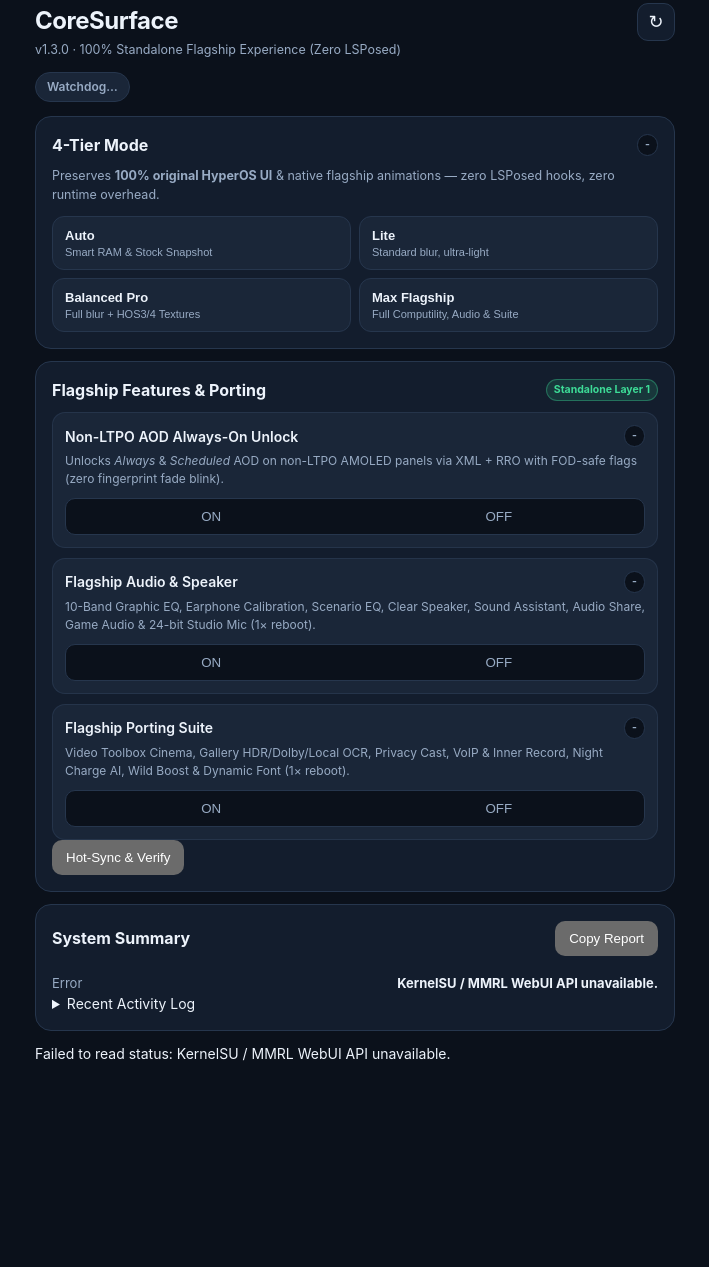
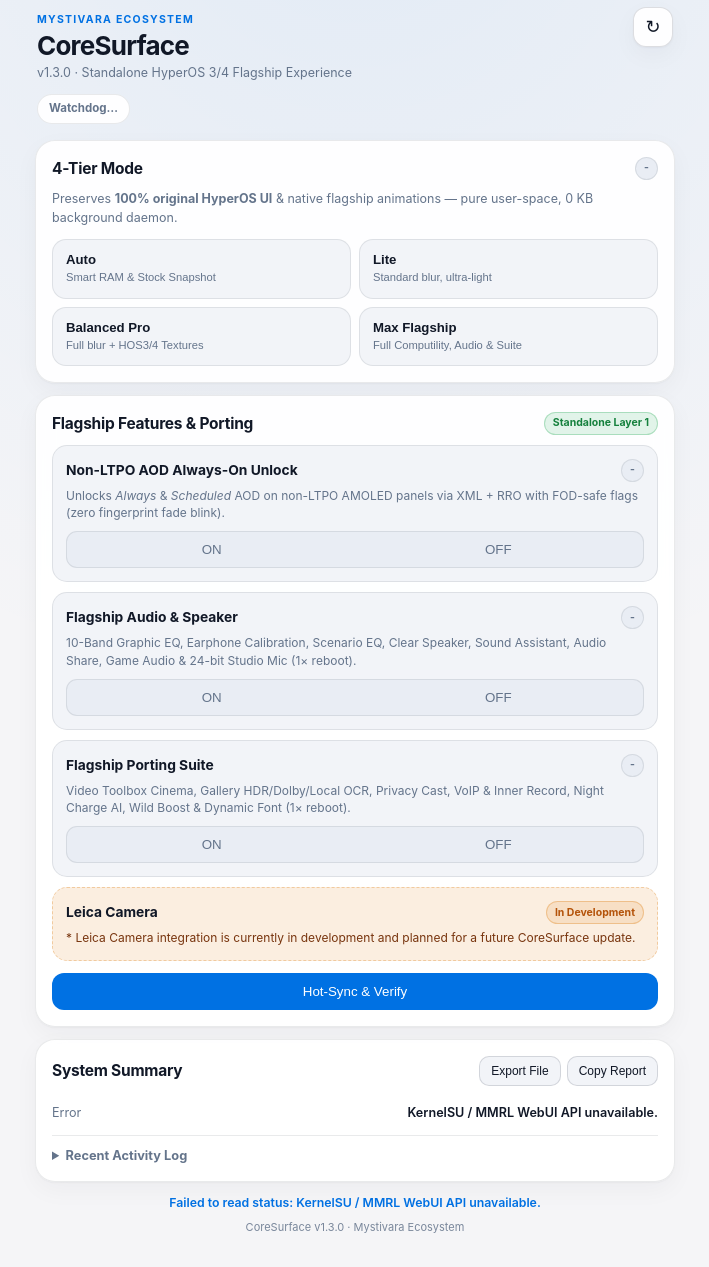
Before and after one commit to mystivara-creator/CoreSurface, a plain HTML site: page webroot/index.html in a window 1280 px wide. Shown: the part 13-1280 px from the top of the page, without its empty margins (285-994 px from the left). Before the commit the page ends 1113 px from the top, so only its background shows below. Drawn offline with Linux system fonts and the light colour scheme.

Commit message:
polish(v1.3.0): Auto Light/Dark WebUI, one-tap diag export, Leica roadmap notice & clean copy

```diff
--- a/webroot/index.html
+++ b/webroot/index.html
@@ -3,6 +3,7 @@
 <head>
   <meta charset="utf-8">
   <meta name="viewport" content="width=device-width, initial-scale=1, viewport-fit=cover">
+  <meta name="color-scheme" content="light dark">
   <title>CoreSurface v1.3.0</title>
   <link rel="stylesheet" href="style.css">
 </head>
@@ -11,10 +12,11 @@
     <header class="hero">
       <div class="hero-top">
         <div>
+          <span class="eyebrow">MYSTIVARA ECOSYSTEM</span>
           <h1>CoreSurface</h1>
-          <p class="subtitle">v1.3.0 · 100% Standalone Flagship Experience (Zero LSPosed)</p>
+          <p class="subtitle">v1.3.0 · Standalone HyperOS 3/4 Flagship Experience</p>
         </div>
-        <button id="btn-refresh" class="btn-icon" type="button" aria-label="Refresh status">↻</button>
+        <button id="btn-refresh" class="btn-icon" type="button" aria-label="Refresh status" title="Refresh status">↻</button>
       </div>
       <div class="badge-row">
         <span id="watchdog-badge" class="badge badge-neutral">Watchdog…</span>
@@ -44,7 +46,7 @@
         <h2>4-Tier Mode</h2>
         <span id="active-tier-pill" class="pill">-</span>
       </div>
-      <p class="hint">Preserves <strong>100% original HyperOS UI</strong> &amp; native flagship animations — zero LSPosed hooks, zero runtime overhead.</p>
+      <p class="hint">Preserves <strong>100% original HyperOS UI</strong> &amp; native flagship animations — pure user-space, 0 KB background daemon.</p>
       <div class="tier-grid">
         <button class="btn-tier" data-tier="auto" type="button">
           <strong>Auto</strong>
@@ -113,6 +115,16 @@
             <button type="button" data-val="0">OFF</button>
           </div>
         </div>
+
+        <div class="feat-card feat-roadmap" aria-label="Leica Camera Development Notice">
+          <div class="feat-head feat-head-compact">
+            <div class="feat-title-wrap">
+              <h3>Leica Camera</h3>
+              <span class="v-pill v-warn">In Development</span>
+            </div>
+            <p class="feat-desc">* Leica Camera integration is currently in development and planned for a future CoreSurface update.</p>
+          </div>
+        </div>
       </div>
 
       <div class="action-row">
@@ -121,9 +133,12 @@
     </section>
 
     <section class="card">
-      <div class="card-head">
+      <div class="card-head card-head-wrap">
         <h2>System Summary</h2>
-        <button id="btn-export-diag" class="btn btn-ghost" type="button">Copy Report</button>
+        <div class="diag-btn-group">
+          <button id="btn-save-diag" class="btn btn-ghost" type="button">Export File</button>
+          <button id="btn-export-diag" class="btn btn-ghost" type="button">Copy Report</button>
+        </div>
       </div>
       <div id="summary-list" class="kv-list">
         <div class="kv-row"><span>Loading status…</span><strong>…</strong></div>
@@ -138,7 +153,8 @@
     </section>
 
     <footer class="footer">
-      <span id="toast-msg" aria-live="polite"></span>
+      <span id="toast-msg" class="toast-msg" aria-live="polite"></span>
+      <p class="footer-note">CoreSurface v1.3.0 · Mystivara Ecosystem</p>
     </footer>
   </main>
 
--- a/webroot/style.css
+++ b/webroot/style.css
@@ -1,34 +1,86 @@
 :root {
-  color-scheme: dark;
-  --bg: #0b111b;
-  --surface: #131d2d;
-  --surface-alt: #1a2638;
-  --border: #26364d;
-  --text: #edf3fb;
-  --muted: #98abc4;
-  --accent: #6cb4ff;
-  --accent-bg: rgba(108, 180, 255, 0.14);
-  --ok: #3ddc97;
-  --ok-bg: rgba(61, 220, 151, 0.14);
-  --warn: #f5b942;
-  --warn-bg: rgba(245, 185, 66, 0.14);
-  --danger: #ff6b7a;
-  --danger-bg: rgba(255, 107, 122, 0.14);
-  --coreflow: #6ee7e7;
-  --coreflow-bg: rgba(110, 231, 231, 0.13);
-  --radius: 16px;
+  color-scheme: light dark;
+  --bg: #f5f5f7;
+  --bg-glow: radial-gradient(circle at 50% -10%, rgba(0, 113, 227, 0.08), transparent 55%);
+  --surface: rgba(255, 255, 255, 0.92);
+  --surface-alt: #f2f4f8;
+  --surface-inset: #e9edf4;
+  --border: rgba(15, 23, 42, 0.09);
+  --border-strong: rgba(15, 23, 42, 0.14);
+  --shadow: 0 1px 2px rgba(15, 23, 42, 0.04), 0 8px 24px rgba(15, 23, 42, 0.04);
+  --text: #111827;
+  --muted: #64748b;
+  --accent: #0071e3;
+  --accent-text: #ffffff;
+  --accent-bg: rgba(0, 113, 227, 0.1);
+  --accent-border: rgba(0, 113, 227, 0.28);
+  --ok: #15803d;
+  --ok-bg: rgba(22, 163, 74, 0.12);
+  --ok-border: rgba(22, 163, 74, 0.28);
+  --warn: #b45309;
+  --warn-bg: rgba(217, 119, 6, 0.12);
+  --warn-border: rgba(217, 119, 6, 0.3);
+  --danger: #dc2626;
+  --danger-bg: rgba(220, 38, 38, 0.1);
+  --danger-border: rgba(220, 38, 38, 0.28);
+  --coreflow: #0f766e;
+  --coreflow-bg: rgba(15, 118, 110, 0.12);
+  --coreflow-border: rgba(15, 118, 110, 0.28);
+  --banner-info-text: #0c4a6e;
+  --banner-warn-text: #78350f;
+  --banner-danger-text: #7f1d1d;
+  --banner-danger-sub: #991b1b;
+  --radius: 20px;
+}
+
+@media (prefers-color-scheme: dark) {
+  :root {
+    --bg: #080b10;
+    --bg-glow: radial-gradient(circle at 50% -10%, rgba(41, 151, 255, 0.14), transparent 55%);
+    --surface: rgba(20, 24, 32, 0.88);
+    --surface-alt: #181e28;
+    --surface-inset: #0f141c;
+    --border: rgba(255, 255, 255, 0.08);
+    --border-strong: rgba(255, 255, 255, 0.14);
+    --shadow: 0 2px 6px rgba(0, 0, 0, 0.28), 0 12px 32px rgba(0, 0, 0, 0.24);
+    --text: #f3f6fb;
+    --muted: #94a3b8;
+    --accent: #2997ff;
+    --accent-text: #061426;
+    --accent-bg: rgba(41, 151, 255, 0.14);
+    --accent-border: rgba(41, 151, 255, 0.34);
+    --ok: #34d399;
+    --ok-bg: rgba(52, 211, 153, 0.14);
+    --ok-border: rgba(52, 211, 153, 0.34);
+    --warn: #fbbf24;
+    --warn-bg: rgba(251, 191, 36, 0.14);
+    --warn-border: rgba(251, 191, 36, 0.34);
+    --danger: #fb7185;
+    --danger-bg: rgba(251, 113, 133, 0.14);
+    --danger-border: rgba(251, 113, 133, 0.35);
+    --coreflow: #5eead4;
+    --coreflow-bg: rgba(94, 234, 212, 0.14);
+    --coreflow-border: rgba(94, 234, 212, 0.34);
+    --banner-info-text: #dbeafe;
+    --banner-warn-text: #fef3c7;
+    --banner-danger-text: #ffe4e6;
+    --banner-danger-sub: #fecdd3;
+  }
 }
 
 * {
   box-sizing: border-box;
+  -webkit-tap-highlight-color: transparent;
 }
 
 body {
   margin: 0;
-  background: var(--bg);
+  min-height: 100vh;
+  background-color: var(--bg);
+  background-image: var(--bg-glow);
   color: var(--text);
-  font: 14px/1.5 -apple-system, BlinkMacSystemFont, "Segoe UI", Roboto, sans-serif;
-  padding: 16px 14px 36px;
+  font: 14px/1.5 -apple-system, BlinkMacSystemFont, "SF Pro Text", "Segoe UI", Roboto, sans-serif;
+  padding: calc(16px + env(safe-area-inset-top, 0px)) 14px calc(32px + env(safe-area-inset-bottom, 0px));
   -webkit-font-smoothing: antialiased;
 }
 
@@ -39,6 +91,7 @@ body {
 
 .hero {
   margin-bottom: 14px;
+  padding: 4px 2px 2px;
 }
 
 .hero-top {
@@ -48,34 +101,51 @@ body {
   gap: 12px;
 }
 
+.eyebrow {
+  display: inline-block;
+  font-size: 10.5px;
+  font-weight: 700;
+  letter-spacing: 0.12em;
+  color: var(--accent);
+  margin-bottom: 3px;
+}
+
 h1 {
   margin: 0;
-  font-size: 24px;
-  font-weight: 700;
-  letter-spacing: -0.02em;
+  font-size: 26px;
+  font-weight: 750;
+  letter-spacing: -0.03em;
+  line-height: 1.15;
 }
 
 .subtitle {
-  margin: 2px 0 0;
+  margin: 3px 0 0;
   color: var(--muted);
   font-size: 12.5px;
 }
 
 .btn-icon {
-  width: 38px;
-  height: 38px;
-  border-radius: 11px;
-  border: 1px solid var(--border);
+  width: 40px;
+  height: 40px;
+  flex-shrink: 0;
+  border-radius: 13px;
+  border: 1px solid var(--border-strong);
   background: var(--surface);
   color: var(--text);
   font-size: 18px;
   cursor: pointer;
+  box-shadow: var(--shadow);
+  transition: transform 0.14s ease, border-color 0.14s ease;
+}
+
+.btn-icon:active {
+  transform: scale(0.95);
 }
 
 .badge-row {
   display: flex;
   flex-wrap: wrap;
-  gap: 8px;
+  gap: 7px;
   margin-top: 12px;
 }
 
@@ -85,13 +155,13 @@ h1 {
   gap: 6px;
   padding: 5px 11px;
   border-radius: 999px;
-  font-size: 12px;
-  font-weight: 600;
+  font-size: 11.5px;
+  font-weight: 650;
   border: 1px solid transparent;
 }
 
 .badge-neutral {
-  background: var(--surface-alt);
+  background: var(--surface);
   color: var(--muted);
   border-color: var(--border);
 }
@@ -99,51 +169,52 @@ h1 {
 .badge-ok {
   background: var(--ok-bg);
   color: var(--ok);
-  border-color: rgba(61, 220, 151, 0.35);
+  border-color: var(--ok-border);
 }
 
 .badge-warn {
   background: var(--warn-bg);
   color: var(--warn);
-  border-color: rgba(245, 185, 66, 0.35);
+  border-color: var(--warn-border);
 }
 
 .badge-danger {
   background: var(--danger-bg);
   color: var(--danger);
-  border-color: rgba(255, 107, 122, 0.35);
+  border-color: var(--danger-border);
 }
 
 .badge-coreflow {
   background: var(--coreflow-bg);
   color: var(--coreflow);
-  border-color: rgba(110, 231, 231, 0.35);
+  border-color: var(--coreflow-border);
 }
 
 .banner {
-  border-radius: 14px;
+  border-radius: 16px;
   padding: 13px 15px;
   margin-bottom: 12px;
-  font-size: 13px;
+  font-size: 12.8px;
+  line-height: 1.45;
   border: 1px solid var(--border);
 }
 
 .banner-info {
   background: var(--accent-bg);
-  border-color: rgba(108, 180, 255, 0.35);
-  color: #d6eaff;
+  border-color: var(--accent-border);
+  color: var(--banner-info-text);
 }
 
 .banner-warn {
   background: var(--warn-bg);
-  border-color: rgba(245, 185, 66, 0.4);
-  color: #fde4a6;
+  border-color: var(--warn-border);
+  color: var(--banner-warn-text);
 }
 
 .banner-danger {
   background: var(--danger-bg);
-  border-color: rgba(255, 107, 122, 0.4);
-  color: #ffd7dc;
+  border-color: var(--danger-border);
+  color: var(--banner-danger-text);
   display: flex;
   flex-direction: column;
   gap: 10px;
@@ -151,8 +222,8 @@ h1 {
 
 .banner-danger p {
   margin: 4px 0 0;
-  font-size: 12.5px;
-  color: #f6b7bf;
+  font-size: 12.2px;
+  color: var(--banner-danger-sub);
 }
 
 .card {
@@ -161,10 +232,9 @@ h1 {
   border-radius: var(--radius);
   padding: 16px;
   margin-bottom: 12px;
-}
-
-.card-warn {
-  border-color: rgba(245, 185, 66, 0.45);
+  box-shadow: var(--shadow);
+  backdrop-filter: blur(14px);
+  -webkit-backdrop-filter: blur(14px);
 }
 
 .card-head {
@@ -175,20 +245,25 @@ h1 {
   margin-bottom: 10px;
 }
 
+.card-head-wrap {
+  flex-wrap: wrap;
+}
+
 .card-head h2 {
   margin: 0;
 }
 
 h2 {
   margin: 0 0 10px;
-  font-size: 16px;
-  font-weight: 650;
+  font-size: 15.5px;
+  font-weight: 700;
+  letter-spacing: -0.015em;
 }
 
 h3 {
   margin: 0;
-  font-size: 14px;
-  font-weight: 620;
+  font-size: 13.8px;
+  font-weight: 650;
 }
 
 .hint {
@@ -201,208 +276,9 @@ code {
   font-family: ui-monospace, SFMono-Regular, Menlo, monospace;
   font-size: 11.5px;
   background: var(--surface-alt);
-  padding: 1px 5px;
-  border-radius: 5px;
-}
-
-.kv-list {
-  display: flex;
-  flex-direction: column;
-}
-
-.kv-row {
-  display: flex;
-  justify-content: space-between;
-  align-items: baseline;
-  gap: 14px;
-  padding: 8px 0;
-  border-bottom: 1px solid rgba(38, 54, 77, 0.7);
-}
-
-.kv-row:last-child {
-  border-bottom: 0;
-  padding-bottom: 0;
-}
-
-.kv-row span {
-  color: var(--muted);
-  font-size: 13px;
-  flex-shrink: 0;
-}
-
-.kv-row strong {
-  text-align: right;
-  font-size: 13px;
-  line-height: 1.4;
-  word-break: normal;
-  overflow-wrap: break-word;
-  min-width: 0;
-}
-
-.feat-list {
-  display: flex;
-  flex-direction: column;
-  gap: 10px;
-}
-
-.feat-card {
-  background: var(--surface-alt);
-  border: 1px solid rgba(38, 54, 77, 0.9);
-  border-radius: 13px;
-  padding: 12px;
-}
-
-.feat-exp {
-  border-style: dashed;
-}
-
-.feat-head {
-  margin-bottom: 10px;
-}
-
-.feat-title-wrap {
-  display: flex;
-  flex-wrap: wrap;
-  justify-content: space-between;
-  align-items: center;
-  gap: 6px;
-}
-
-.meta-pills {
-  display: inline-flex;
-  flex-wrap: wrap;
-  gap: 5px;
-}
-
-.load-pill,
-.v-pill,
-.pill {
-  font-size: 10.5px;
-  font-weight: 650;
-  padding: 2px 7px;
-  border-radius: 999px;
-  white-space: nowrap;
-}
-
-.load-low {
-  background: rgba(61, 220, 151, 0.12);
-  color: #7ee3b4;
-}
-
-.load-med {
-  background: rgba(245, 185, 66, 0.14);
-  color: #f6ca6e;
-}
-
-.load-high {
-  background: rgba(255, 107, 122, 0.15);
-  color: #ff99a4;
-}
-
-.v-neutral,
-.pill {
-  background: var(--bg);
-  color: var(--muted);
-  border: 1px solid var(--border);
-}
-
-.v-ok,
-.pill.on {
-  background: var(--ok-bg);
-  color: var(--ok);
-  border: 1px solid rgba(61, 220, 151, 0.35);
-}
-
-.v-warn,
-.pill.warn {
-  background: var(--warn-bg);
-  color: var(--warn);
-  border: 1px solid rgba(245, 185, 66, 0.35);
-}
-
-.v-info {
-  background: var(--accent-bg);
-  color: var(--accent);
-  border: 1px solid rgba(108, 180, 255, 0.35);
-}
-
-.v-danger,
-.pill.danger {
-  background: var(--danger-bg);
-  color: var(--danger);
-  border: 1px solid rgba(255, 107, 122, 0.35);
-}
-
-.feat-desc {
-  margin: 5px 0 0;
-  font-size: 12px;
-  color: var(--muted);
-}
-
-.tag-warn {
-  font-size: 10.5px;
-  color: var(--warn);
-  background: var(--warn-bg);
   padding: 1px 6px;
   border-radius: 6px;
-  margin-left: 4px;
-  font-weight: 600;
-}
-
-.seg-group {
-  display: grid;
-  grid-auto-flow: column;
-  grid-auto-columns: 1fr;
-  background: var(--bg);
   border: 1px solid var(--border);
-  border-radius: 10px;
-  padding: 3px;
-  gap: 3px;
-}
-
-.seg-group.seg-grid-2x2 {
-  grid-auto-flow: row;
-  grid-template-columns: repeat(2, 1fr);
-}
-
-.seg-group button {
-  border: 0;
-  background: transparent;
-  color: var(--muted);
-  font: 600 12.5px/1.2 inherit;
-  padding: 7px 8px;
-  border-radius: 8px;
-  cursor: pointer;
-}
-
-.seg-group button.active {
-  background: var(--accent);
-  color: #091526;
-}
-
-.seg-group button:disabled {
-  opacity: 0.45;
-  cursor: not-allowed;
-}
-
-.btn {
-  border: 0;
-  border-radius: 10px;
-  padding: 10px 14px;
-  font: 600 13px/1.2 inherit;
-  cursor: pointer;
-}
-
-.btn-secondary {
-  background: var(--surface-alt);
-  color: var(--text);
-  border: 1px solid var(--border);
-}
-
-.btn-danger {
-  background: var(--danger);
-  color: #24070b;
-  align-self: flex-start;
 }
 
 .tier-grid {
@@ -422,29 +298,29 @@ code {
   flex-direction: column;
   align-items: flex-start;
   gap: 3px;
-  padding: 11px 12px;
-  border-radius: 12px;
+  padding: 12px 13px;
+  border-radius: 14px;
   border: 1px solid var(--border);
   background: var(--surface-alt);
   color: var(--text);
   text-align: left;
   cursor: pointer;
+  transition: border-color 0.15s ease, background 0.15s ease, transform 0.12s ease;
+}
+
+.btn-tier:active {
+  transform: scale(0.98);
 }
 
 .btn-tier strong {
-  font-size: 13px;
+  font-size: 13.2px;
+  font-weight: 680;
 }
 
 .btn-tier span {
-  font-size: 11px;
+  font-size: 11.2px;
   color: var(--muted);
-}
-
-.btn:disabled,
-.btn-tier:disabled,
-.btn-icon:disabled {
-  opacity: 0.55;
-  cursor: wait;
+  line-height: 1.35;
 }
 
 .btn-tier.active {
@@ -456,92 +332,277 @@ code {
   color: var(--accent);
 }
 
-.quick-actions {
+.feat-list {
+  display: flex;
+  flex-direction: column;
+  gap: 10px;
+}
+
+.feat-card {
+  background: var(--surface-alt);
+  border: 1px solid var(--border);
+  border-radius: 15px;
+  padding: 13px;
+}
+
+.feat-roadmap {
+  border-style: dashed;
+  border-color: var(--warn-border);
+  background: var(--warn-bg);
+}
+
+.feat-head {
+  margin-bottom: 10px;
+}
+
+.feat-head-compact {
+  margin-bottom: 0;
+}
+
+.feat-title-wrap {
   display: flex;
   flex-wrap: wrap;
-  gap: 8px;
-  margin-top: 10px;
-}
-
-.export-box {
-  width: 100%;
-  resize: vertical;
-  color: var(--text);
-}
-
-.summary-title {
-  font-size: 15px;
-  font-weight: 650;
-  cursor: pointer;
-  list-style: none;
-}
-
-.summary-title::-webkit-details-marker {
-  display: none;
-}
-
-.props-list {
-  list-style: none;
-  margin: 10px 0 0;
-  padding: 0;
-  display: flex;
-  flex-direction: column;
+  justify-content: space-between;
+  align-items: center;
   gap: 6px;
 }
 
-.props-list li {
-  display: flex;
-  align-items: baseline;
-  gap: 8px;
-  font-family: ui-monospace, SFMono-Regular, Menlo, monospace;
-  font-size: 11.5px;
-  background: var(--bg);
-  border: 1px solid rgba(38, 54, 77, 0.7);
-  border-radius: 8px;
-  padding: 7px 9px;
-  word-break: break-all;
+.v-pill,
+.pill {
+  font-size: 10.5px;
+  font-weight: 680;
+  padding: 2.5px 8px;
+  border-radius: 999px;
+  white-space: nowrap;
 }
 
-.prop-tier {
-  flex-shrink: 0;
-  font-family: inherit;
-  font-size: 9.5px;
-  font-weight: 700;
-  text-transform: uppercase;
-  padding: 2px 6px;
-  border-radius: 5px;
+.v-neutral,
+.pill {
+  background: var(--surface-inset);
+  color: var(--muted);
+  border: 1px solid var(--border);
+}
+
+.v-ok,
+.pill.on {
+  background: var(--ok-bg);
+  color: var(--ok);
+  border: 1px solid var(--ok-border);
+}
+
+.v-warn,
+.pill.warn {
+  background: var(--warn-bg);
+  color: var(--warn);
+  border: 1px solid var(--warn-border);
+}
+
+.v-info {
   background: var(--accent-bg);
   color: var(--accent);
+  border: 1px solid var(--accent-border);
 }
 
-.prop-warn {
-  background: var(--warn-bg);
-  color: var(--warn);
+.v-danger,
+.pill.danger {
+  background: var(--danger-bg);
+  color: var(--danger);
+  border: 1px solid var(--danger-border);
+}
+
+.feat-desc {
+  margin: 5px 0 0;
+  font-size: 12px;
+  line-height: 1.45;
+  color: var(--muted);
+}
+
+.feat-roadmap .feat-desc {
+  color: var(--banner-warn-text);
+}
+
+.seg-group {
+  display: grid;
+  grid-auto-flow: column;
+  grid-auto-columns: 1fr;
+  background: var(--surface-inset);
+  border: 1px solid var(--border);
+  border-radius: 11px;
+  padding: 3px;
+  gap: 3px;
+}
+
+.seg-group button {
+  border: 0;
+  background: transparent;
+  color: var(--muted);
+  font: 650 12.2px/1.2 inherit;
+  padding: 7px 8px;
+  border-radius: 8px;
+  cursor: pointer;
+  transition: background 0.15s ease, color 0.15s ease;
+}
+
+.seg-group button.active {
+  background: var(--accent);
+  color: var(--accent-text);
+}
+
+.seg-group button:disabled {
+  opacity: 0.45;
+  cursor: not-allowed;
+}
+
+.action-row {
+  margin-top: 12px;
+  display: flex;
+}
+
+.btn {
+  border: 0;
+  border-radius: 12px;
+  padding: 10px 14px;
+  font: 650 12.8px/1.2 inherit;
+  cursor: pointer;
+  transition: opacity 0.14s ease, transform 0.12s ease, border-color 0.14s ease;
+}
+
+.btn:active {
+  transform: scale(0.98);
+}
+
+.btn-primary {
+  width: 100%;
+  background: var(--accent);
+  color: var(--accent-text);
+  padding: 11px 16px;
+}
+
+.btn-ghost {
+  background: var(--surface-alt);
+  color: var(--text);
+  border: 1px solid var(--border-strong);
+  padding: 7px 11px;
+  font-size: 12px;
+  border-radius: 10px;
+}
+
+.btn-danger {
+  background: var(--danger);
+  color: #ffffff;
+  align-self: flex-start;
+}
+
+.btn:disabled,
+.btn-tier:disabled,
+.btn-icon:disabled {
+  opacity: 0.55;
+  cursor: wait;
+}
+
+.diag-btn-group {
+  display: inline-flex;
+  align-items: center;
+  gap: 6px;
+}
+
+.kv-list {
+  display: flex;
+  flex-direction: column;
+}
+
+.kv-row {
+  display: flex;
+  justify-content: space-between;
+  align-items: baseline;
+  gap: 14px;
+  padding: 8.5px 0;
+  border-bottom: 1px solid var(--border);
+}
+
+.kv-row:last-child {
+  border-bottom: 0;
+  padding-bottom: 0;
+}
+
+.kv-row span {
+  color: var(--muted);
+  font-size: 12.6px;
+  flex-shrink: 0;
+}
+
+.kv-row strong {
+  text-align: right;
+  font-size: 12.6px;
+  font-weight: 620;
+  line-height: 1.4;
+  word-break: normal;
+  overflow-wrap: break-word;
+  min-width: 0;
+}
+
+.diag-export {
+  margin-top: 12px;
+}
+
+.diag-export textarea {
+  width: 100%;
+  min-height: 120px;
+  resize: vertical;
+  padding: 10px;
+  border-radius: 11px;
+  border: 1px solid var(--border-strong);
+  background: var(--surface-inset);
+  color: var(--text);
+  font: 11.2px/1.45 ui-monospace, SFMono-Regular, Menlo, monospace;
+}
+
+.log-details {
+  margin-top: 12px;
+  padding-top: 10px;
+  border-top: 1px solid var(--border);
+}
+
+.log-details summary {
+  font-size: 12.8px;
+  font-weight: 650;
+  color: var(--muted);
+  cursor: pointer;
+  user-select: none;
 }
 
 .log-box {
   margin: 10px 0 0;
   padding: 10px;
-  border-radius: 10px;
-  background: var(--bg);
-  border: 1px solid rgba(38, 54, 77, 0.7);
+  border-radius: 11px;
+  background: var(--surface-inset);
+  border: 1px solid var(--border);
   color: var(--muted);
-  font: 11.5px/1.45 ui-monospace, SFMono-Regular, Menlo, monospace;
+  font: 11.2px/1.48 ui-monospace, SFMono-Regular, Menlo, monospace;
   white-space: pre-wrap;
   word-break: break-word;
   max-height: 240px;
   overflow-y: auto;
 }
 
-.toast-msg {
-  margin: 10px 0 0;
-  font-size: 12.5px;
-  color: var(--accent);
-  min-height: 18px;
+.footer {
+  margin-top: 8px;
+  text-align: center;
 }
 
-.muted {
+.toast-msg {
+  display: block;
+  min-height: 18px;
+  font-size: 12.3px;
+  font-weight: 560;
+  color: var(--accent);
+}
+
+.footer-note {
+  margin: 6px 0 0;
+  font-size: 11px;
   color: var(--muted);
+  opacity: 0.85;
 }
 
 .hidden {
```
Also changed, not shown: webroot/app.js (+11 -0 lines), 9 other files.
